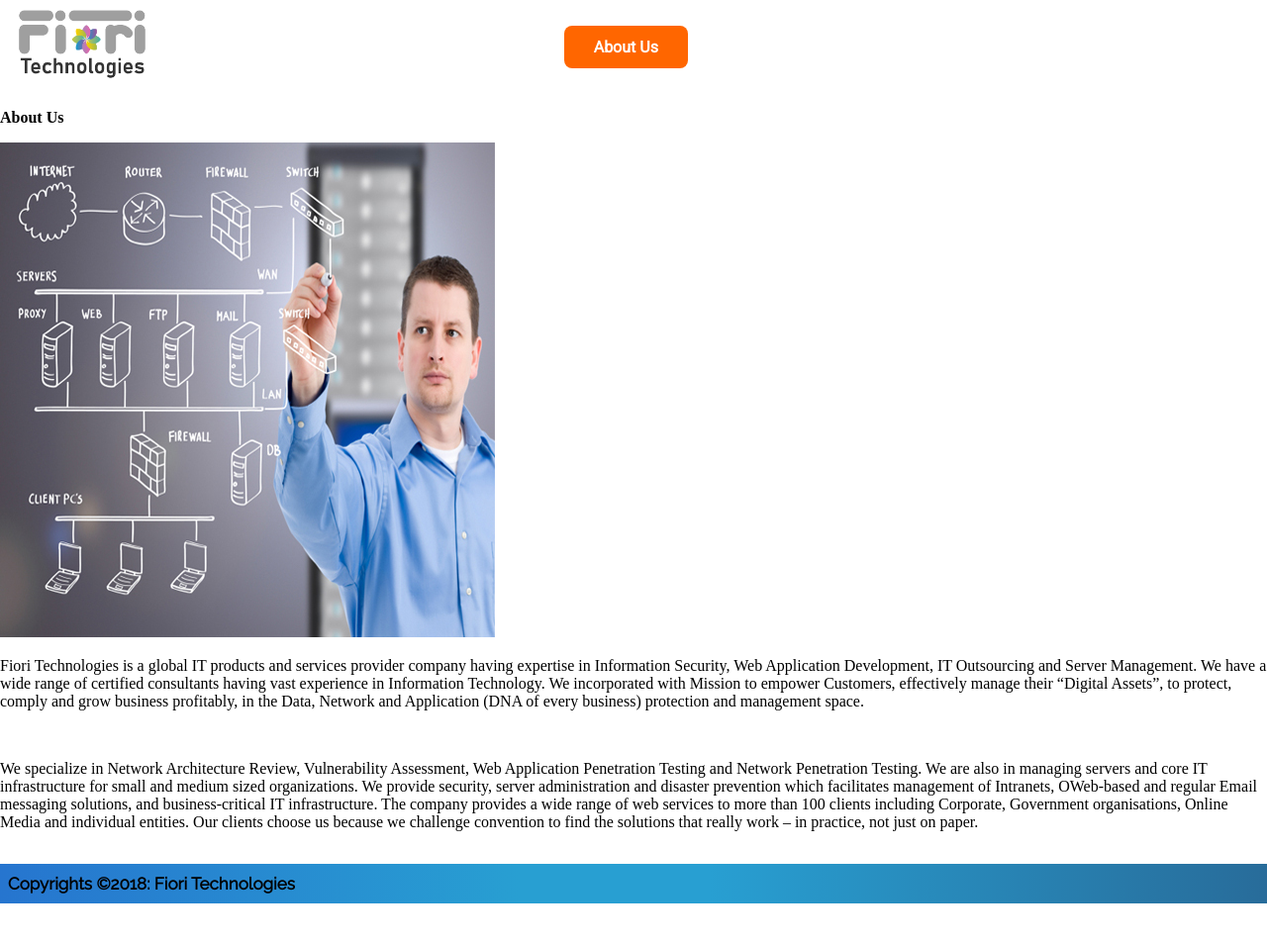
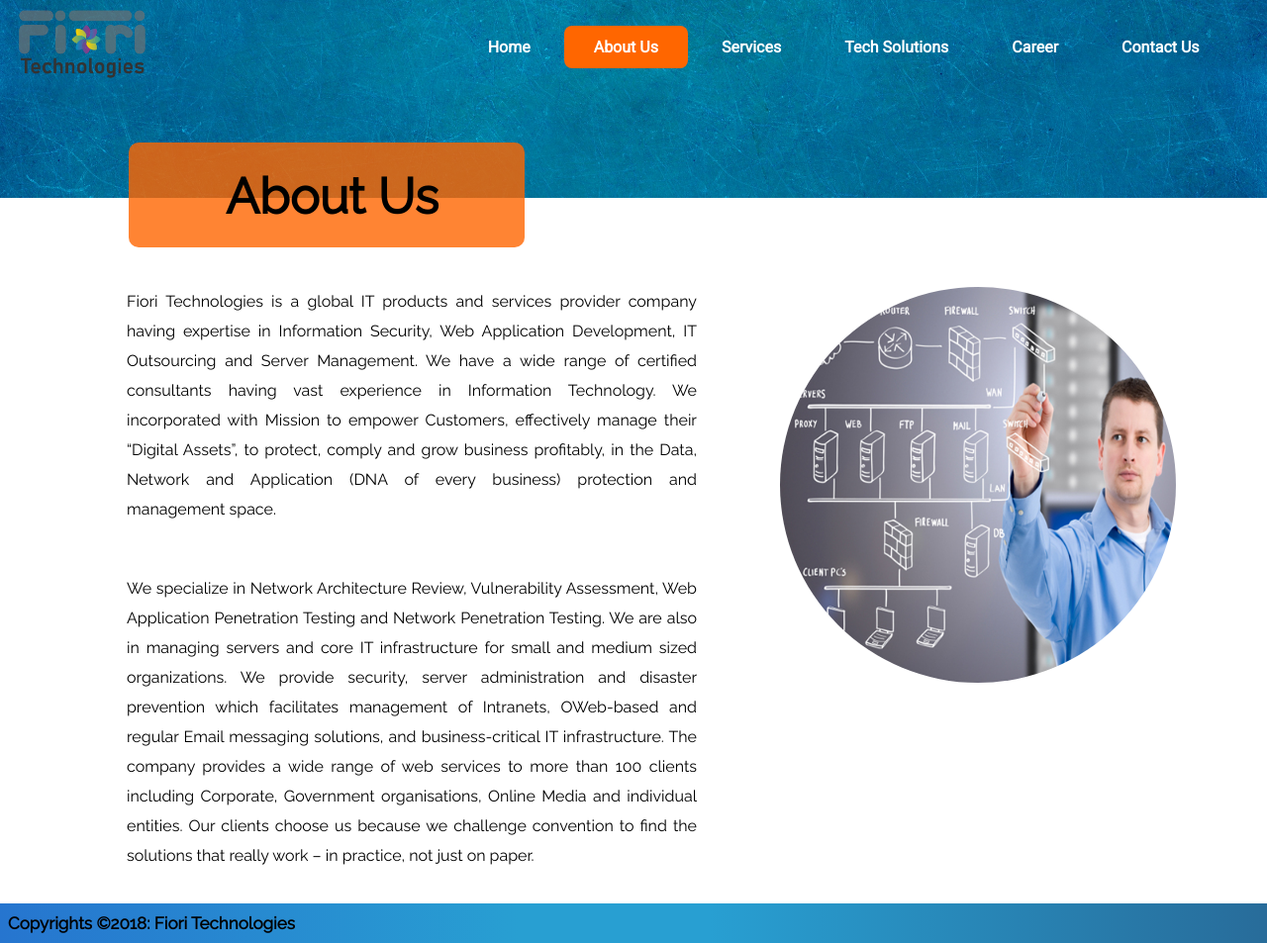
Before and after one commit to FioriTech/FioriTechWebsite, a PHP site: page /html_files/aboutus.php in a window 1280 px wide. Shown: the whole page at 99% size. Before the commit the page ends 913 px from the top, so only its background shows below. Run offline with PHP 8.4, Linux system fonts and the light colour scheme.

Commit message:
common css changes

```diff
--- a/css_files/common.css
+++ b/css_files/common.css
@@ -6,6 +6,12 @@ body {
     background: url('../images/backgrounds-blank-blue-953214.jpg') no-repeat center;
     background-size: cover;
     height: 550px;
+}
+.image1 {
+    background: url('../images/backgrounds-blank-blue-953214.jpg') no-repeat center;
+    background-size: cover;
+    height: 200px;
+    content: "About Us";
 }
 
 .firstulist {
@@ -315,6 +321,185 @@ body {
     border: 1px solid white;
 }
 
+.about {
+    margin-top: 50px;
+    margin-left: 130px;
+    padding: 8px;
+    width: 30%;
+    height: 90px;
+    background-color: rgba(255, 102, 0, 0.8);
+    border-radius: 10px 10px;
+}
+
+.first {
+    margin-top: 17px;
+    margin-left: 90px;
+    font-size: 50px;
+	font-family:raleway,serif;
+}
+
+.webdesign {
+    margin-top: 50px;
+    margin-left: 30%;
+    padding: 8px;
+    width: 40%;
+    height: 90px;
+    background-color: rgba(255, 102, 0, 0.8);
+    border-radius: 10px 10px;
+}
+
+.webdesign p {
+    margin-top: 20px;
+    text-align:center;
+    font-size: 45px;
+    font-family: Raleway;
+}
+
+.intro{
+	margin-top:7%;
+	margin-left:10%;
+}
+
+.intro p{
+	font-family:raleway;
+	width:50%;
+	text-align:justify;
+	line-height:30px;
+}
+
+.intro img{
+	border-radius:50%;
+	height:400px;
+	margin-right:8%;
+	float:right;
+}
+
+.firstblock {
+    margin-top: 90px;
+    font-family: Raleway, serif;
+    font-size: 17px;
+    text-align: justify;
+    color: black;
+    width: 65%;
+    margin-left: 18%;
+    line-height: 30px;
+}
+
+.secondblock {
+    float: left;
+    margin-top: 20px;
+    font-family: Raleway, serif;
+    color: black;
+    margin-left: 10%;
+    font-size: 17px;
+}
+
+.csecondblock {
+    line-height: 30px;
+	width: 45%;
+	text-align: justify;
+}
+
+.csecondblock li{
+    margin-top: 20px;
+	line-height: 30px;
+	text-align: justify;
+}
+
+.third {
+    margin-top: 4%;
+    font-family: Raleway, serif;
+    font-size: 17px;
+    text-align: justify;
+    color: black;
+	width: 45%;
+    line-height: 30px;
+}
+
+.image2 {
+    width: 30%;
+    float: right;
+    margin-right: 120px;
+    margin-top: 60px;
+    border-radius: 8px;
+    box-shadow: 1px 1px #000000;
+}
+
+.secondblock1 {
+    float: left;
+    margin-left: 20px;
+    width: 50%;
+}
+
+.bsecondblock1 {
+    margin-top: 60px;
+    font-family: Raleway, serif;
+    color: black;
+    font-size: 20px;
+    width: 80%;
+    margin-left: 17%;
+}
+
+.csecondblock1 {
+    margin-top: 20px;
+    font-family: Raleway, serif;
+    color: black;
+    margin-left: 31%;
+    line-height: 30px;
+    font-size: 17px;
+}
+
+.image3 {
+    width: 30%;
+    margin-left: 70px;
+    margin-top: 40px;
+    border-radius: 8px;
+    box-shadow: 0 0 10px #000;
+}
+
+.fourth {
+    margin-top: 35px;
+    font-family: Raleway, serif;
+    font-size: 17px;
+    text-align: justify;
+    color: black;
+    width: 70%;
+    line-height: 30px;
+    margin-left: 17%;
+}
+
+th,
+td {
+    border: 1px solid black;
+    width: 50%;
+    margin: auto;
+    padding-left: 5px;
+}
+
+th {
+    background-color: rgb(0, 0, 153);
+    color: white;
+}
+
+tr {
+    background-color: rgb(204, 204, 179);
+}
+
+tr:nth-child(odd) {
+    background-color: rgb(173, 173, 133);
+}
+
+table {
+    border: 1px solid black;
+    height: 300px;
+    width: 50%;
+    text-align: left;
+    margin-left: 320px;
+    margin-top: 50px;
+    font-family: Raleway;
+    font-size: 17px;
+}
+
 footer {
     height: 10px;
 }
```
